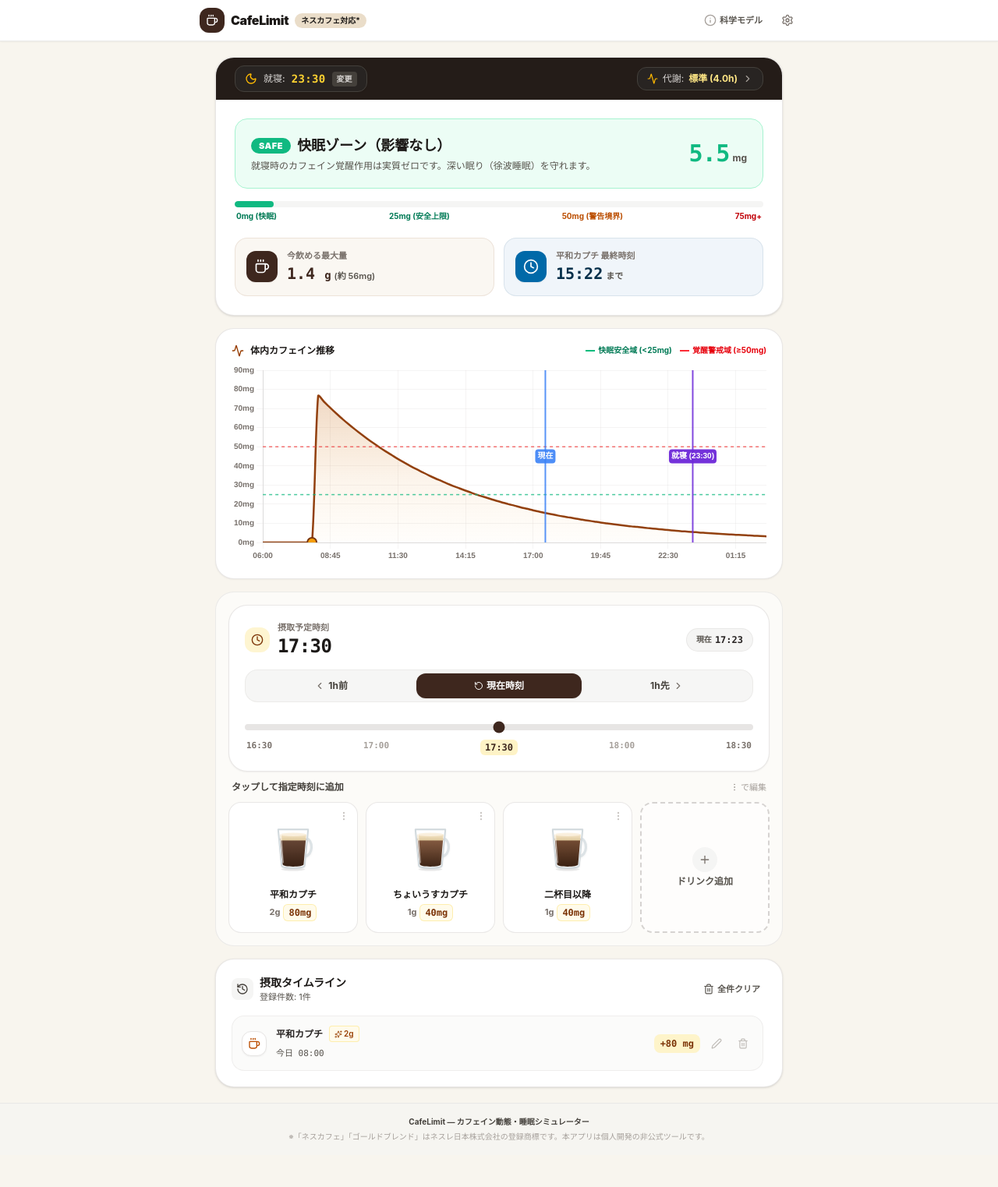
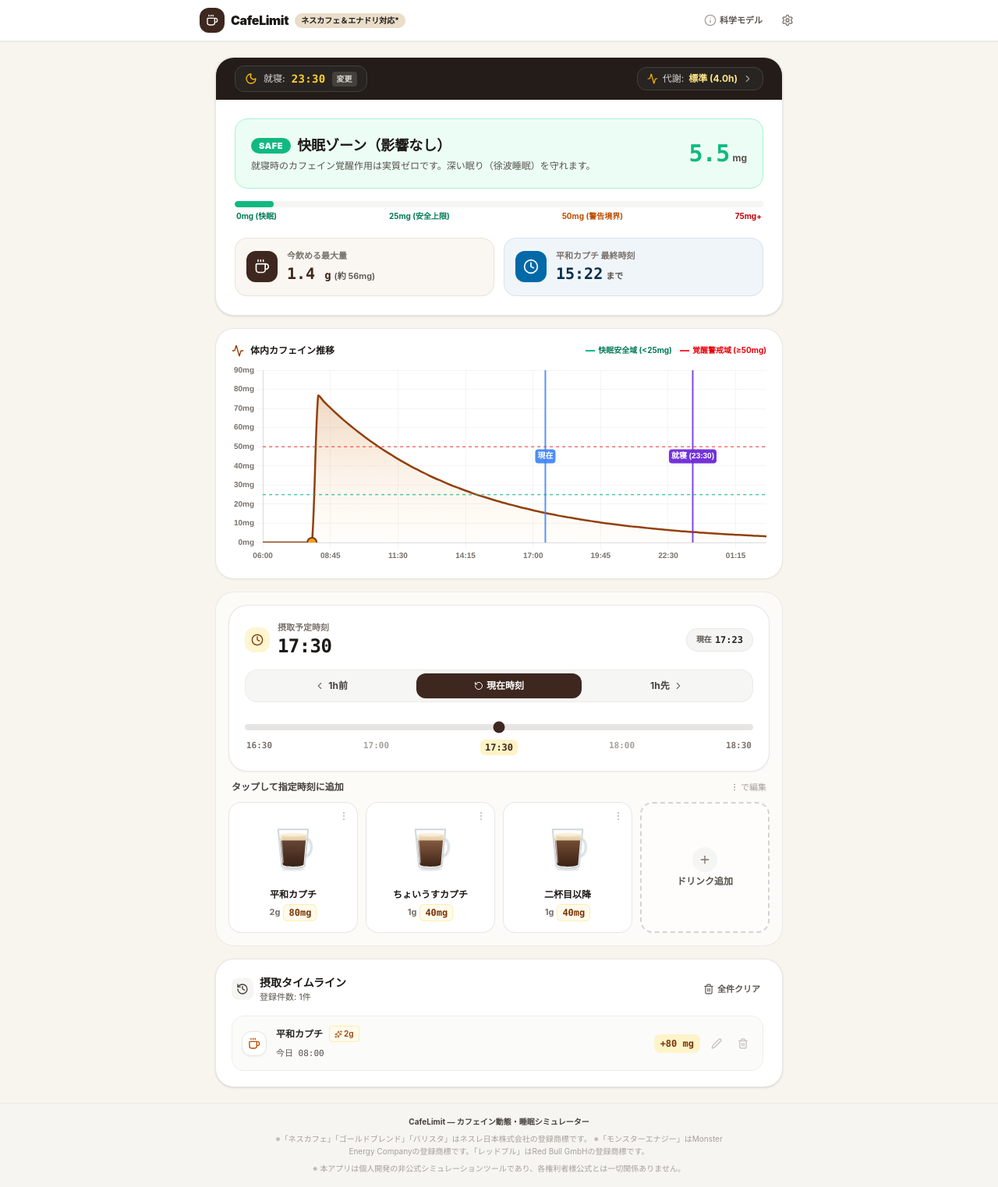
Before and after one commit to Ume-Chika/CafeLimit, a React (Vite) app: page / in a window 1280 px wide. Shown: the whole page at 78% size. Before the commit the page ends 1482 px from the top, so only its background shows below. Built offline with nearby package versions, Linux system fonts and the light colour scheme.

Commit message:
legal: add Monster Energy and Red Bull trademark disclaimers to footer and modal

```diff
--- a/src/App.tsx
+++ b/src/App.tsx
@@ -234,7 +234,7 @@ export default function App() {
               CafeLimit
             </h1>
             <span className="text-[10px] font-bold bg-[#EADDC9] text-stone-900 px-2 py-0.5 rounded-full">
-              ネスカフェ対応*
+              ネスカフェ＆エナドリ対応*
             </span>
           </div>
 
@@ -322,10 +322,14 @@ export default function App() {
       </main>
 
       {/* フッター（商標免責表記） */}
-      <footer className="border-t border-stone-200/80 bg-stone-100/60 py-4 px-4 text-center text-[10px] text-stone-500 space-y-1">
+      <footer className="border-t border-stone-200/80 bg-stone-100/60 py-4 px-4 text-center text-[10px] text-stone-500 space-y-1.5">
         <p className="font-bold text-stone-700">CafeLimit — カフェイン動態・睡眠シミュレーター</p>
+        <p className="text-stone-400 max-w-xl mx-auto leading-relaxed">
+          ※「ネスカフェ」「ゴールドブレンド」「バリスタ」はネスレ日本株式会社の登録商標です。
+          ※「モンスターエナジー」はMonster Energy Companyの登録商標です。「レッドブル」はRed Bull GmbHの登録商標です。
+        </p>
         <p className="text-stone-400">
-          ※「ネスカフェ」「ゴールドブレンド」はネスレ日本株式会社の登録商標です。本アプリは個人開発の非公式ツールです。
+          ※ 本アプリは個人開発の非公式シミュレーションツールであり、各権利者様公式とは一切関係ありません。
         </p>
       </footer>
 
@@ -434,8 +438,9 @@ export default function App() {
                 </p>
               </div>
 
-              <div className="p-3 bg-stone-50 rounded-xl border border-stone-200 text-[10px] text-stone-500">
-                ※ 本ツールは科学的文献に基づくシミュレーターであり、医療目的の診断やアドバイスを提供するものではありません。
+              <div className="p-3 bg-stone-50 rounded-xl border border-stone-200 text-[10px] text-stone-500 space-y-1">
+                <p>※ 本ツールは科学的文献に基づくシミュレーターであり、医療目的の診断やアドバイスを提供するものではありません。</p>
+                <p>※「ネスカフェ」「ゴールドブレンド」はネスレ日本株式会社、「モンスターエナジー」はMonster Energy Company、「レッドブル」はRed Bull GmbHの登録商標です。</p>
               </div>
             </div>
           </div>
```
